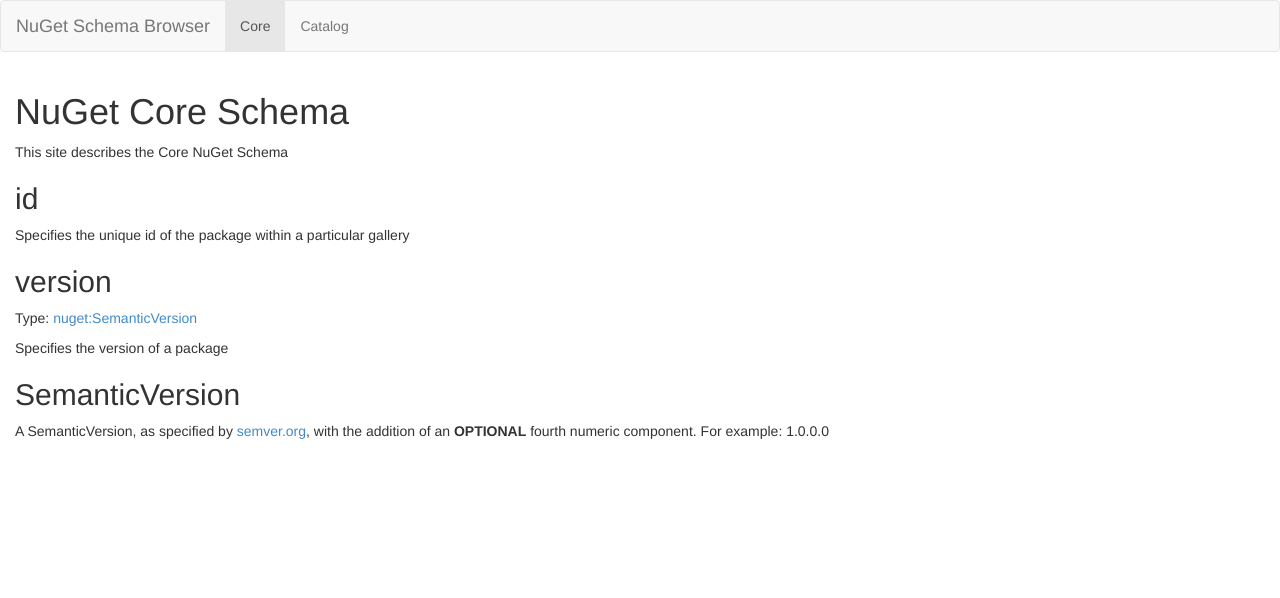
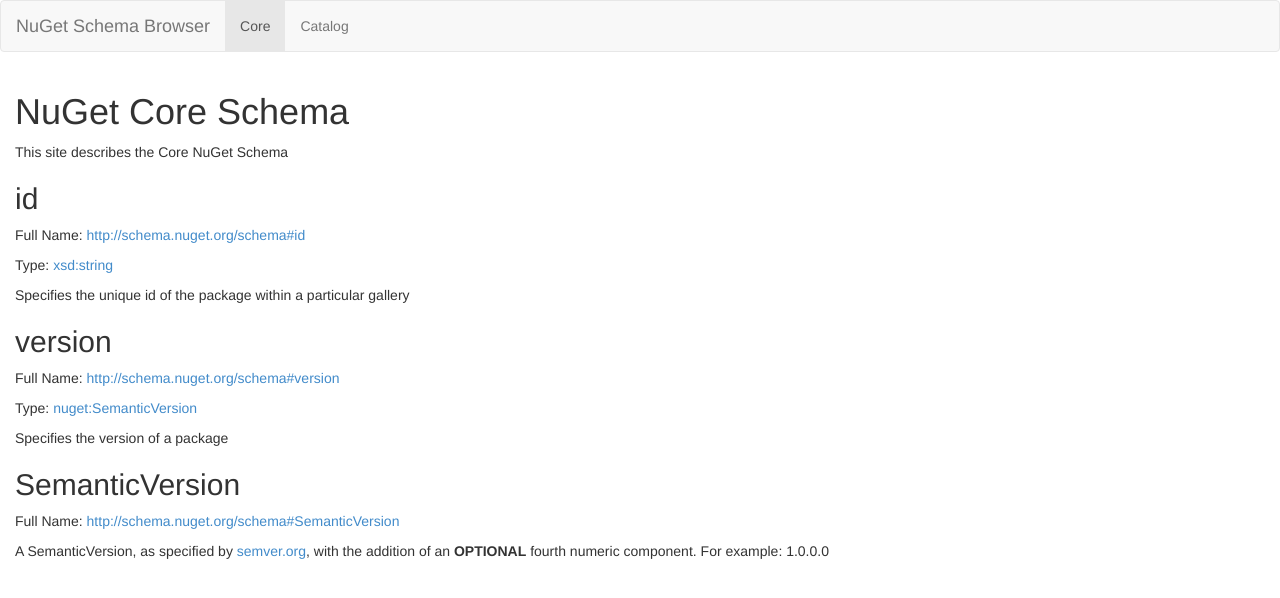
Before and after one commit to NuGet/NuGet.Schema, a plain HTML site: page schema/index.html in a window 1280 px wide. Drawn offline with Linux system fonts and the light colour scheme.

Commit message:
Added full names

```diff
--- a/schema/index.html
+++ b/schema/index.html
@@ -29,13 +29,17 @@
         <p>This site describes the Core NuGet Schema<p>
 
         <h2><a name="id"></a>id</h2>
+        <p>Full Name: <a href="http://schema.nuget.org/schema#id">http://schema.nuget.org/schema#id</a></p>
+        <p>Type: <a href="http://www.w3.org/TR/xmlschema-2/#string">xsd:string</a>
         <p>Specifies the unique id of the package within a particular gallery</p>
 
         <h2><a name="version"></a>version</h2>
+        <p>Full Name: <a href="http://schema.nuget.org/schema#version">http://schema.nuget.org/schema#version</a></p>
         <p>Type: <a href="http://schema.nuget.org/schema#SemanticVersion">nuget:SemanticVersion</a>
         <p>Specifies the version of a package</p>
 
         <h2><a name="SemanticVersion"></a>SemanticVersion</h2>
+        <p>Full Name: <a href="http://schema.nuget.org/schema#SemanticVersion">http://schema.nuget.org/schema#SemanticVersion</a></p>
         <p>A SemanticVersion, as specified by <a href="http://semver.org/">semver.org</a>, with the addition of an <strong>OPTIONAL</strong> fourth numeric component. For example: 1.0.0.0</p>
     </div>
     <script src="../assets/jquery/jquery-2.1.1.min.js"></script>
```
